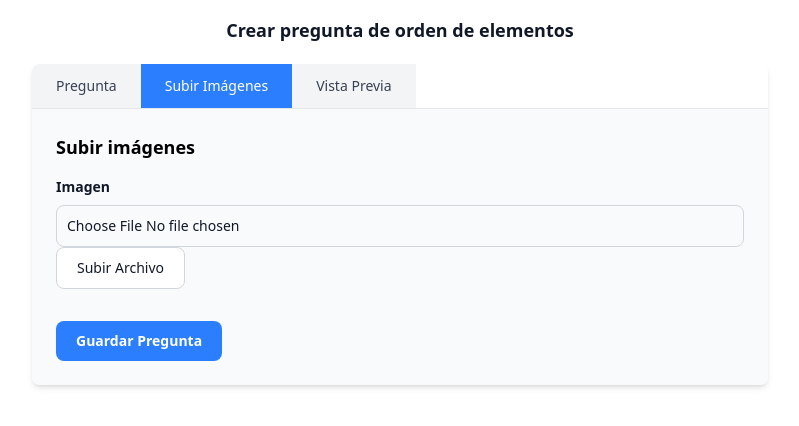
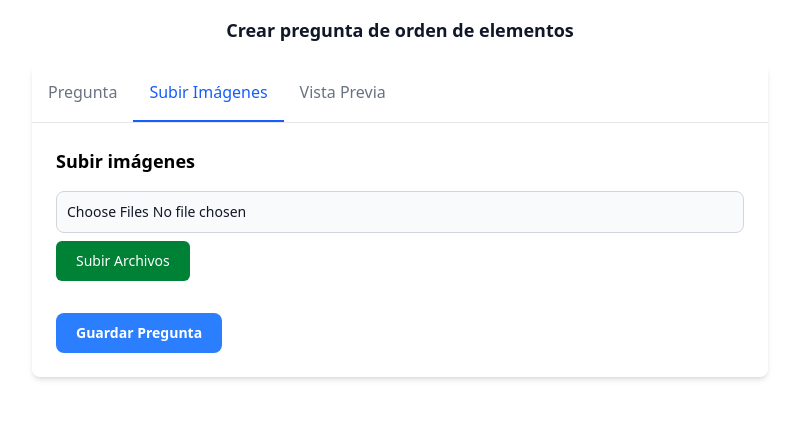
Before and after one commit to epf-21/web, a React (Vite) app in the folder frontend/: page / in a window 1280 px wide. Both pictures are taken after a click on the button "Subir Imágenes". Shown: the top 426 px of the page, without its empty margins (240-1039 px from the left). Built offline with nearby package versions, Linux system fonts and the light colour scheme.

Commit message:
feat:upload multiple de imagenes con vista previa

```diff
--- a/frontend/src/components/ImageUploader/ImageUploader.jsx
+++ b/frontend/src/components/ImageUploader/ImageUploader.jsx
@@ -1,40 +1,54 @@
 import { useState,useEffect } from "react"
-export default function ImageUploader({ onImageChange }) {
-  const [selectedFile, setSelectedFile] = useState()
-  const [preview, setPreview] = useState()
+export default function ImageUploader() {
+  const [images, setImages] = useState([]);
+  const [imageURLS, setImageURLs] = useState([]);
   useEffect(() => {
-    if (!selectedFile) {
-        setPreview(undefined)
-        return
-    }
-    const objectUrl = URL.createObjectURL(selectedFile)
-        setPreview(objectUrl)
-        // liberar memoria
-        return () => URL.revokeObjectURL(objectUrl)
-    }, [selectedFile])
-
-    const onSelectChange = e => {
-        if (!e.target.files || e.target.files.length === 0) {
-            setSelectedFile(undefined)
-            return
-        }
-        setSelectedFile(e.target.files[0])
-    }
+    if (images.length < 1) return
+    const newImageUrls = [];
+    images.forEach((image) =>{
+      console.log(image)
+      const objectUrl = URL.createObjectURL(image)
+      newImageUrls.push(objectUrl)
+      // liberar memoria
+      return () => URL.revokeObjectURL(objectUrl)
+    })
+    setImageURLs(newImageUrls);
+  }, [images]);
+  const onSelectChange = e => {
+      if (!e.target.files || e.target.files.length === 0) return
+      setImages([...e.target.files]);
+  }
+  const removeFile = (i) => {
+    const files = images.filter((_, index) => index !== i);
+    setImages([...files]);
+  };
   return (
     <div className="space-y-4">
       <h3 className="font-semibold text-lg">Subir imágenes</h3>
       <div>
-        <label className="block mb-2 text-sm font-semibold text-gray-900">
-          Imagen
-        </label>
-        <img src={preview} className="max-w-xs"/>
         <input
           type="file"
+          multiple
+          accept="image/*"
           onChange={onSelectChange}
           className="w-full p-2.5 text-sm text-gray-900 bg-gray-50 rounded-lg border border-gray-300 focus:ring-blue-500 focus:border-blue-500"
-          accept="image/*"
         />
-        <button className="text-gray-900 bg-gray-100 bg-white border border-gray-300 focus:outline-none hover:bg-gray-100 focus:ring-4 focus:ring-gray-100 font-medium rounded-lg text-sm px-5 py-2.5 me-2 mb-2">Subir Archivo</button>
+        <ul className="divide-y divide-gray-200">
+        {images.map((image,i) => (
+        <li className="flex items-center gap-2 py-3" key={i} >
+          <img src={imageURLS[i]} alt="not fount" className="w-16" />
+          <p className="text-gray-900 w-sm">{image.name}</p>
+          <p className="text-gray-500 w-16">{Math.floor(image.size/1024)} Kb</p>
+          <button type="button"
+          className="px-3 py-2 text-xs font-medium text-center text-gray-900 border border-gray-300 bg-white rounded-lg hover:bg-gray-200 focus:ring-4 focus:outline-none focus:ring-gray-100"
+          onClick={() => {removeFile(i);}} >
+            Remove
+          </button>
+        </li>
+        ))}
+        </ul>
+        <button className="text-white bg-green-700 hover:bg-green-800 focus:outline-none focus:ring-4 focus:ring-green-300 font-medium rounded-md text-sm px-5 py-2.5 text-center me-2 my-2">
+          Subir Archivos</button>
       </div>
     </div>
   );
--- a/frontend/src/components/Tabs/TabButton.jsx
+++ b/frontend/src/components/Tabs/TabButton.jsx
@@ -1,9 +1,9 @@
 export default function TabButton({ label, isActive, onClick }) {
   return (
     <button
-      className={`px-6 py-3 font-medium text-sm focus:outline-none ${isActive
-          ? 'bg-blue-500 text-white'
-          : 'bg-gray-100 text-gray-700 hover:bg-gray-200'
+      className={`p-4 border-b-2  rounded-t-lg hover:cursor-pointer ${isActive
+          ? 'text-blue-600 border-blue-600'
+          : 'text-gray-500 border-transparent hover:text-gray-600 hover:border-gray-300'
         }`}
       onClick={onClick}
     >
--- a/frontend/src/pages/home.jsx
+++ b/frontend/src/pages/home.jsx
@@ -47,7 +47,7 @@ export default function Home() {
       <div className="bg-white rounded-lg shadow-md overflow-hidden">
         <Tabs activeTab={activeTab} onTabClick={handleTabClick} />
 
-        <div className="p-6 bg-gray-50">
+        <div className="p-6">
           <form onSubmit={handleSubmit}>
             {activeTab === 'tab1' && (
               <QuestionForm
```
